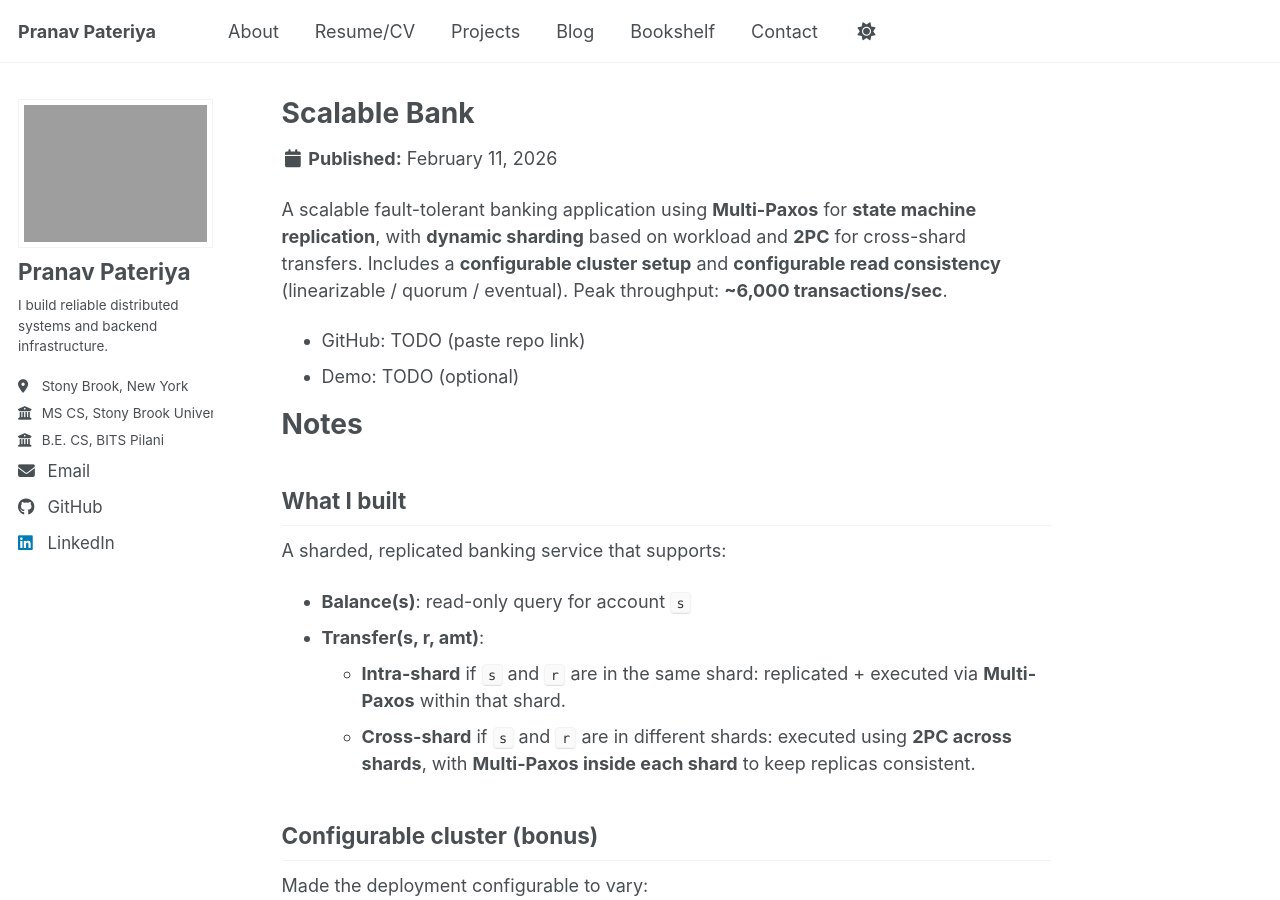
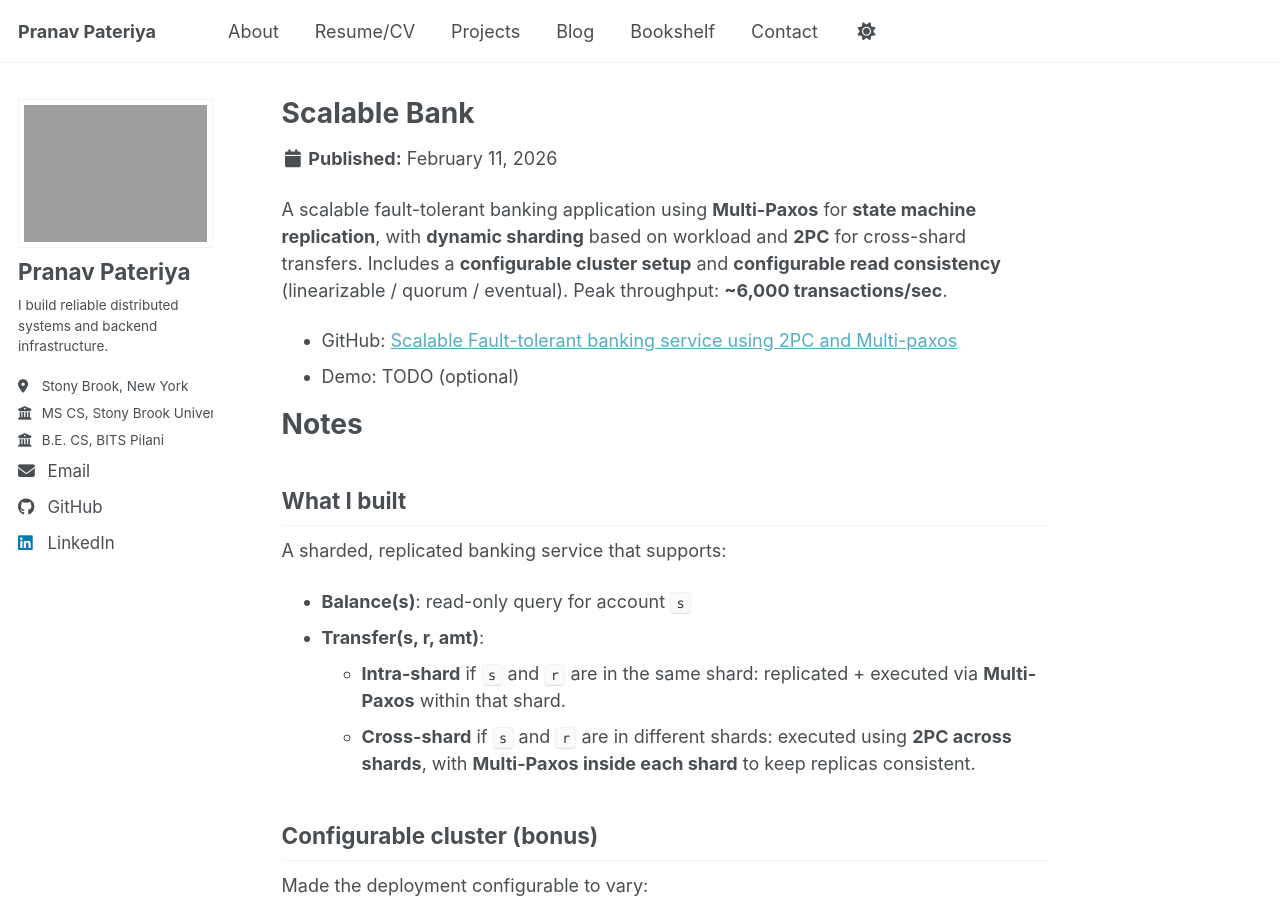
Before and after one commit to pranavp2005/pranavp2005.github.io, a Jekyll site: the page built from _portfolio/scalable-bank.md, in a window 1280 px wide and 900 px high. Built offline with Jekyll 4.4.1, drawn with Linux system fonts in a browser that asks for light colours; a script bundle is joined from its source files by our own code; library files that are not in the unit come from our copies.

Commit message:
add DSF projects

```diff
--- a/_portfolio/scalable-bank.md
+++ b/_portfolio/scalable-bank.md
@@ -9,7 +9,7 @@ header:
 
 A scalable fault-tolerant banking application using **Multi-Paxos** for **state machine replication**, with **dynamic sharding** based on workload and **2PC** for cross-shard transfers. Includes a **configurable cluster setup** and **configurable read consistency** (linearizable / quorum / eventual). Peak throughput: **~6,000 transactions/sec**.
 
-- GitHub: TODO (paste repo link)
+- GitHub: [Scalable Fault-tolerant banking service using 2PC and Multi-paxos](https://github.com/pranavp2005/ProjectShowcase/tree/main/CSE535-DistributedSystems/2PC)
 - Demo: TODO (optional)
 
 Notes
```
